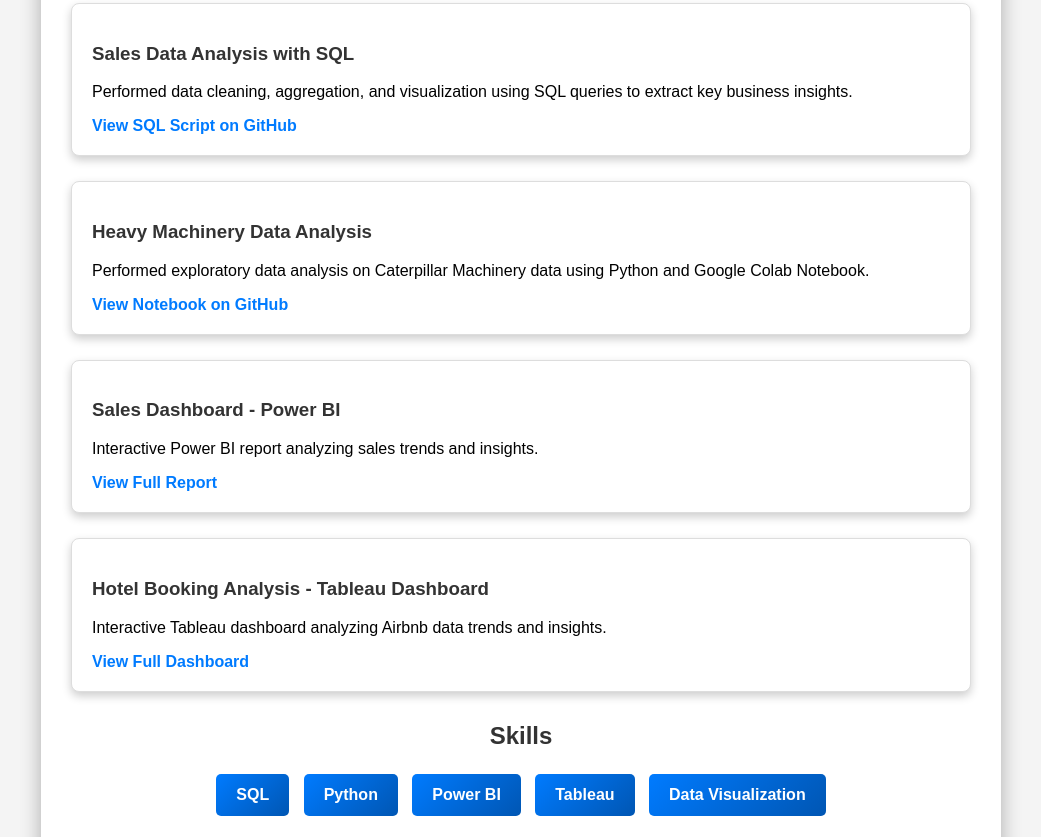
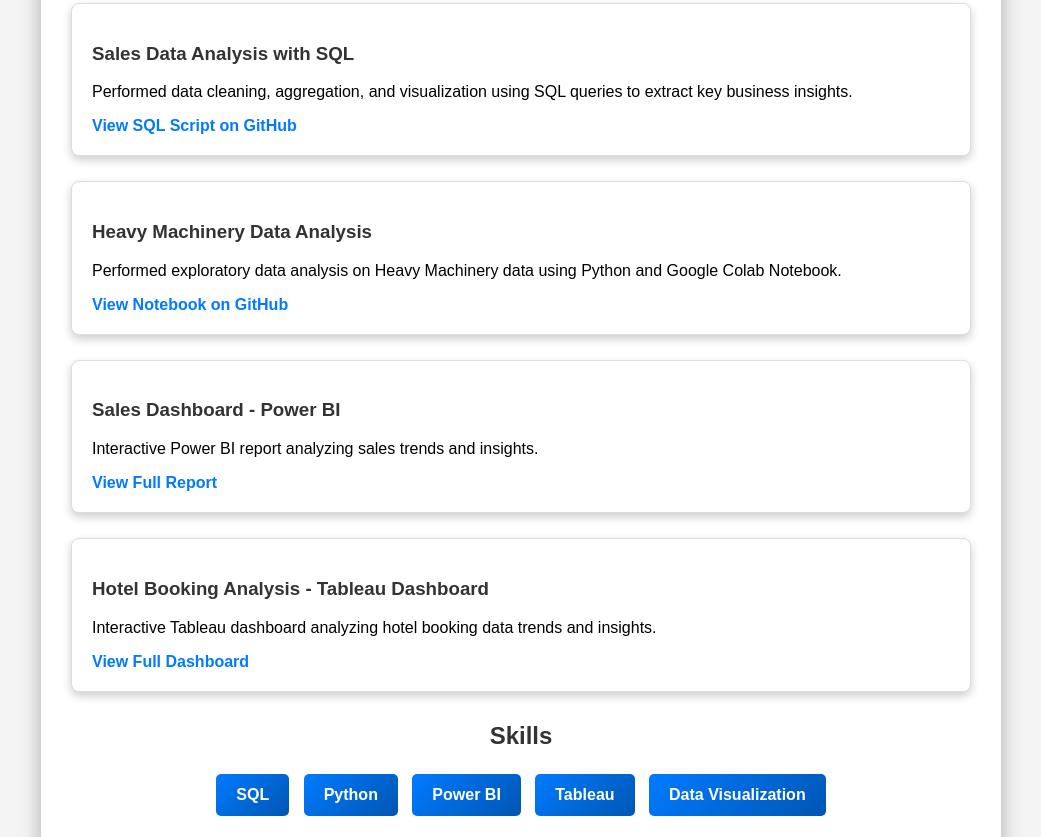
Before and after one commit to qjmiller/portfolio, a plain HTML site: page index.html in a window 1280 px wide. Shown: the part 349-1186 px from the top of the page, without its empty margins (119-1160 px from the left). Drawn offline with Linux system fonts and the light colour scheme.

Commit message:
Update index.html

```diff
--- a/index.html
+++ b/index.html
@@ -122,7 +122,7 @@
 
             <div class="project-item">
                 <h3>Heavy Machinery Data Analysis</h3>
-                <p>Performed exploratory data analysis on Caterpillar Machinery data using Python and Google Colab Notebook.</p>
+                <p>Performed exploratory data analysis on Heavy Machinery data using Python and Google Colab Notebook.</p>
                 <a href="https://github.com/qjmiller/portfolio/blob/main/PYTHON_PROJECT_MAIN.ipynb" target="_blank">View Notebook on GitHub</a>
             </div>
 
@@ -134,7 +134,7 @@
 
             <div class="project-item">
                 <h3>Hotel Booking Analysis - Tableau Dashboard</h3>
-                <p>Interactive Tableau dashboard analyzing Airbnb data trends and insights.</p>
+                <p>Interactive Tableau dashboard analyzing hotel booking data trends and insights.</p>
                 <a href="https://public.tableau.com/views/HotelBookingAnalysis_17512648211870/1_AveragePricebyRoomTypeswithNeighborhoodGroupandReview?:language=en-US&:sid=&:redirect=auth&:display_count=n&:origin=viz_share_link">View Full Dashboard</a>
             </div>
         </div>
```
